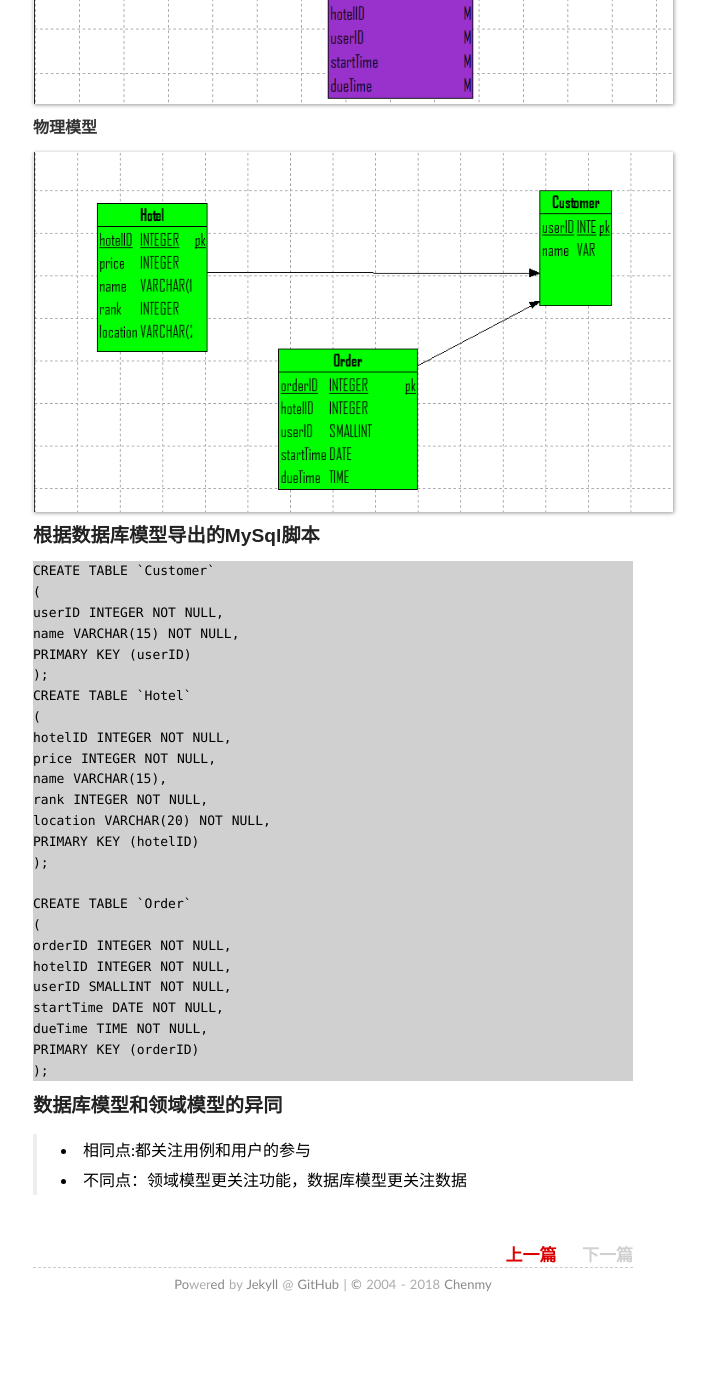
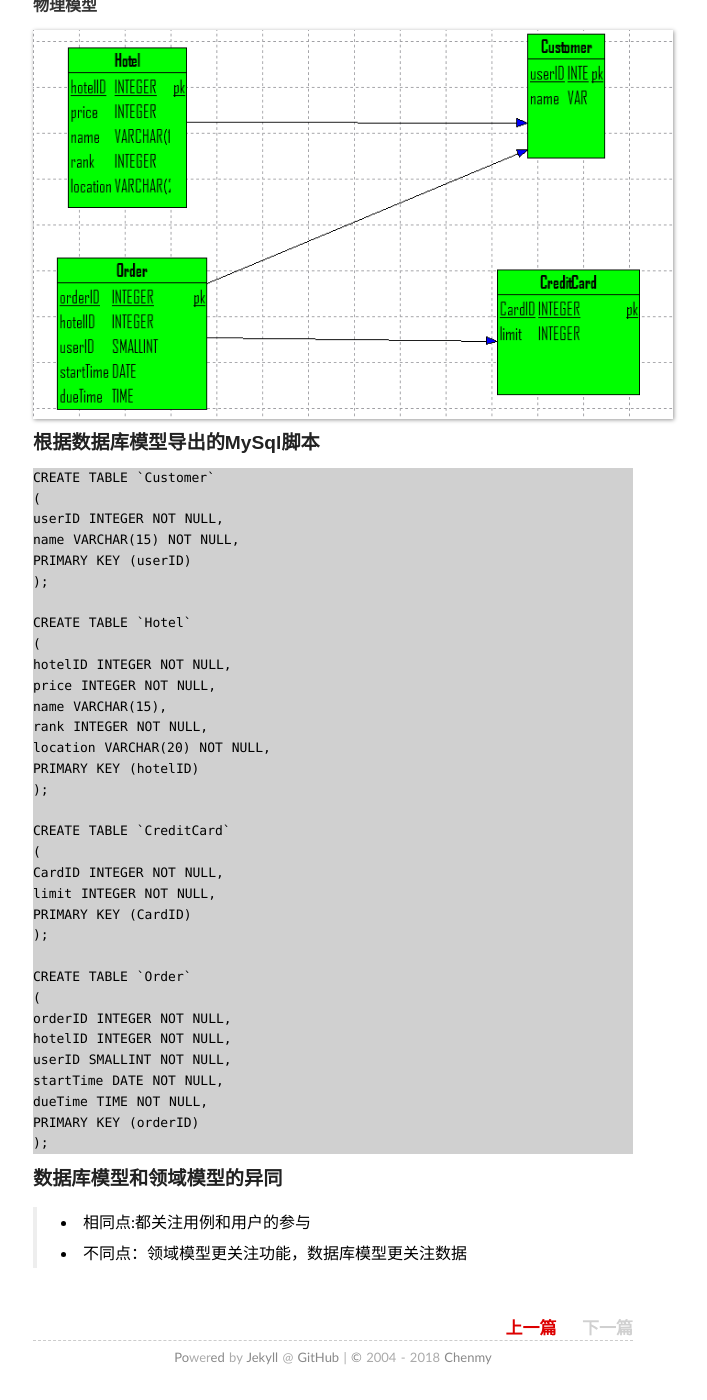
Before and after one commit to KAKE4420/KAKE4420.github.io, a Jekyll site: the page built from _posts/2018-4-16-系统分析与设计Hw-4.md, in a window 1280 px wide and 1400 px high, scrolled down 1021 px. Shown: the whole window, without its empty margins (307-1014 px from the left). Built offline with Jekyll 4.4.1, drawn with Linux system fonts in a browser that asks for light colours; comment, search, counter and statistics services are not loaded; before the commit the page ends 2348 px from its top, so only the background shows below that.

Commit message:
upgrade HW4

```diff
--- a/_posts/2018-4-16-系统分析与设计Hw-4.md
+++ b/_posts/2018-4-16-系统分析与设计Hw-4.md
@@ -21,6 +21,7 @@ tags: 博客
     name VARCHAR(15) NOT NULL,
     PRIMARY KEY (userID)
     );
+
     CREATE TABLE `Hotel`
     (
     hotelID INTEGER NOT NULL,
@@ -29,6 +30,13 @@ tags: 博客
     rank INTEGER NOT NULL,
     location VARCHAR(20) NOT NULL,
     PRIMARY KEY (hotelID)
+    );
+
+    CREATE TABLE `CreditCard`
+    (
+    CardID INTEGER NOT NULL,
+    limit INTEGER NOT NULL,
+    PRIMARY KEY (CardID)
     );
 
     CREATE TABLE `Order`
```
Also changed, not shown: _img/HW4/1.png, _img/HW4/2.png, _img/HW4/4.png.
